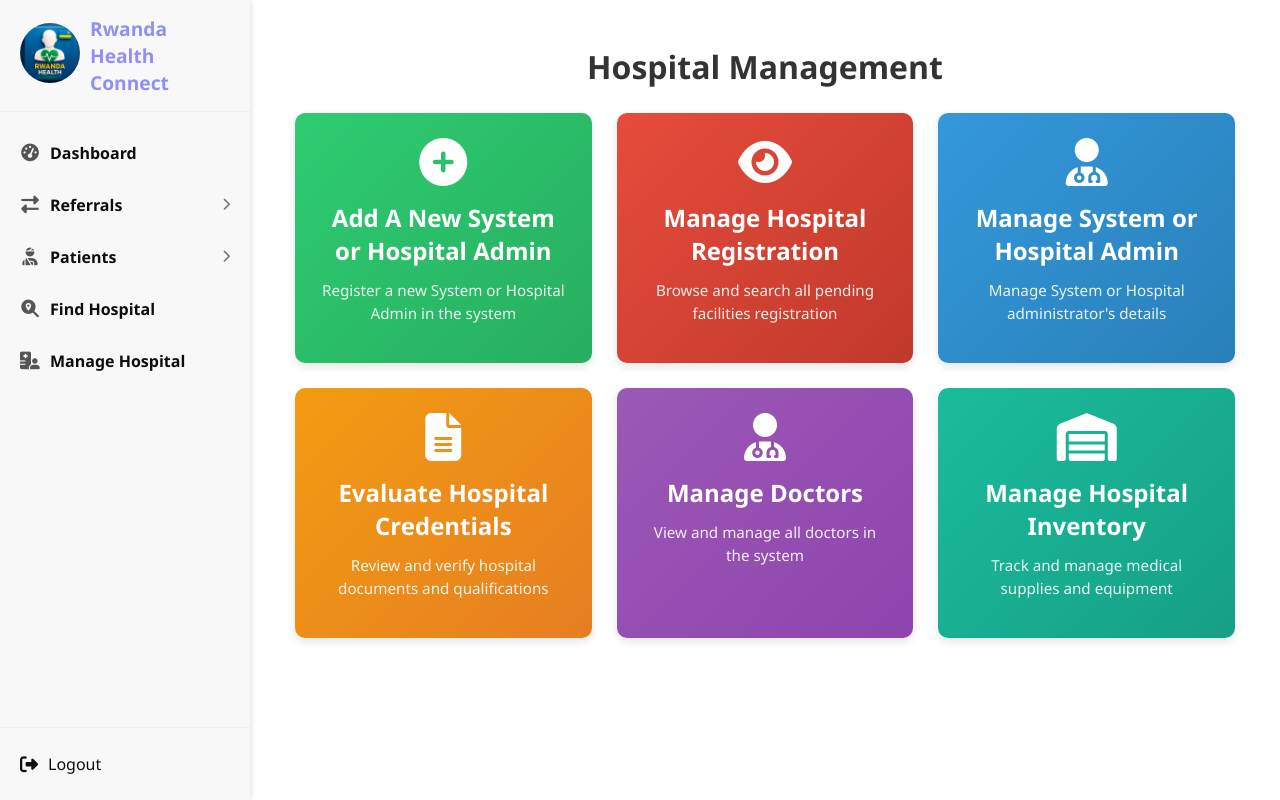
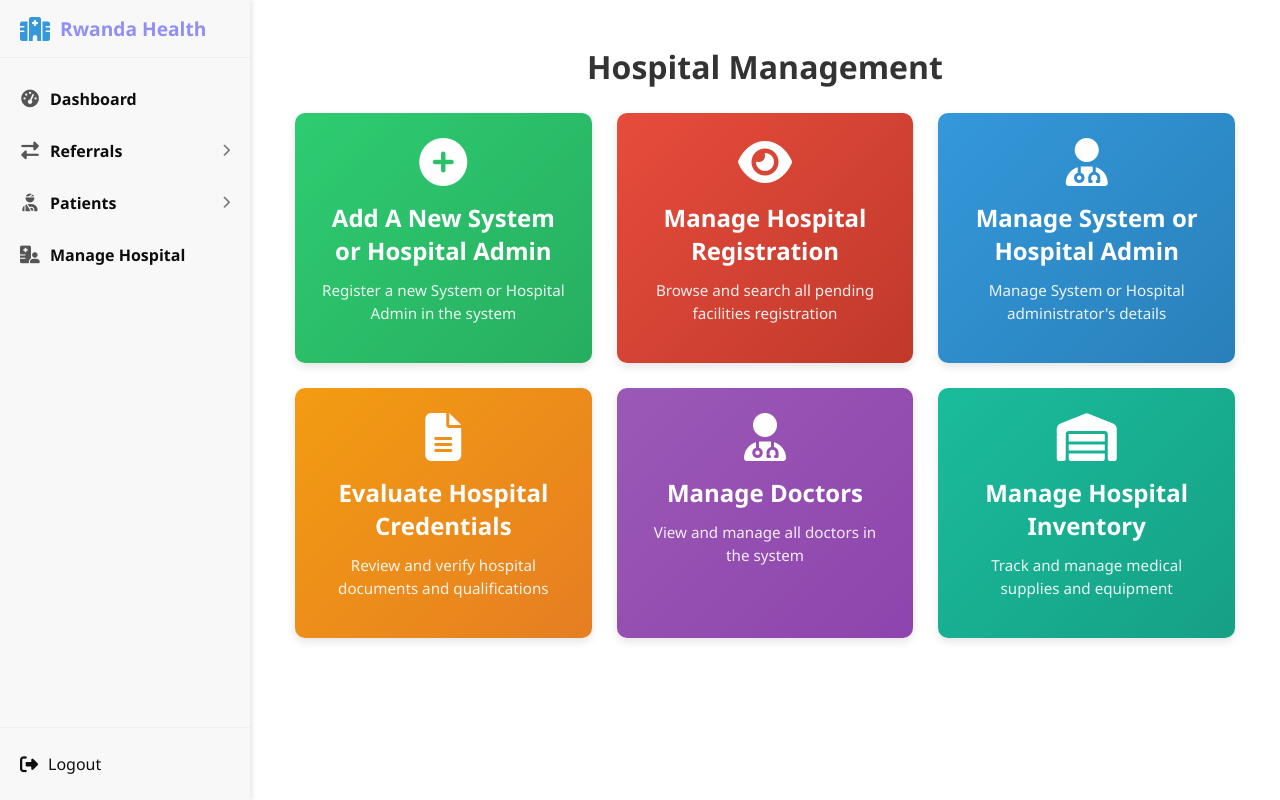
Before and after one commit to henryallison/ikigugu-ingagi-V0.1, a Django app: page /manage_hospital/ in a window 1280 px wide. Run offline with Django 5.2, Linux system fonts and the light colour scheme; parts of the project's set-up code (start-up, migrations or seed data) failed here and were passed over.

Commit message:
Update manage_hospital.html

```diff
--- a/templates/manage_hospital/manage_hospital.html
+++ b/templates/manage_hospital/manage_hospital.html
@@ -4,8 +4,6 @@
     <meta charset="UTF-8">
     <meta name="viewport" content="width=device-width, initial-scale=1.0">
     <title>Manage Hospital - Rwanda Health Connect</title>
-    {% load static %}
-    <link rel="icon" type="image/x-icon" href="{% static 'images/favicon.png' %}">
     <link rel="stylesheet" href="https://cdnjs.cloudflare.com/ajax/libs/font-awesome/6.4.0/css/all.min.css">
     <style>
         /* Reset and Base Styles */
@@ -243,7 +241,7 @@
 
         /* Responsive adjustments (keeping these as they affect content, not just sidebar) */
         @media (max-width: 767px) {
-            /* Adjustments for mobile view of the *content* areas */
+            /* Adjustments for mobile view of the content areas */
             .hospital-management h1 {
                 font-size: 1.5rem;
             }
@@ -282,12 +280,10 @@
 <body>
     <div class="container">
         <div class="sidebar">
-           <div class="logo">
-    <a href="{% url 'home' %}">
-        <img src="{% static 'images/logo.jpg' %}" alt="Logo" style="width: 60px; height: 60px; margin-right: 10px; border-radius: 50%;">
-    </a>
-    <span>Rwanda Health Connect</span>
-</div>
+            <div class="logo">
+                <i class="fas fa-hospital" style="color: #3498db;"></i>
+                <span>Rwanda Health</span>
+            </div>
 
             <ul class="nav-links" id="navLinks">
                 <li>
@@ -306,6 +302,8 @@
                     <ul class="sub-menu">
                         <li><a href="{% url 'manage_referral' %}">Manage Referral</a></li>
                         <li><a href="{% url 'track_referral' %}">Track Referral</a></li>
+                        <li><a href="{% url 'referral_details' %}">Referral Details</a></li>
+                        <li><a href="{% url 'referral_list' %}">Referral List</a></li>
                     </ul>
                 </li>
 
@@ -320,12 +318,7 @@
                         <li><a href="{% url 'patients:medical_records'%}">Manage Medical Record</a></li>
                     </ul>
                 </li>
-                <li>
-                    <a href="{% url 'find_hospital' %}" class="active">
-                        <i class="fas fa-search-location"></i>
-                        <span class="link-name">Find Hospital</span>
-                    </a>
-                </li>
+
                 <li>
                     <a href="{% url 'manage_hospital_home' %}">
                         <i class="fas fa-hospital-user"></i>
```
